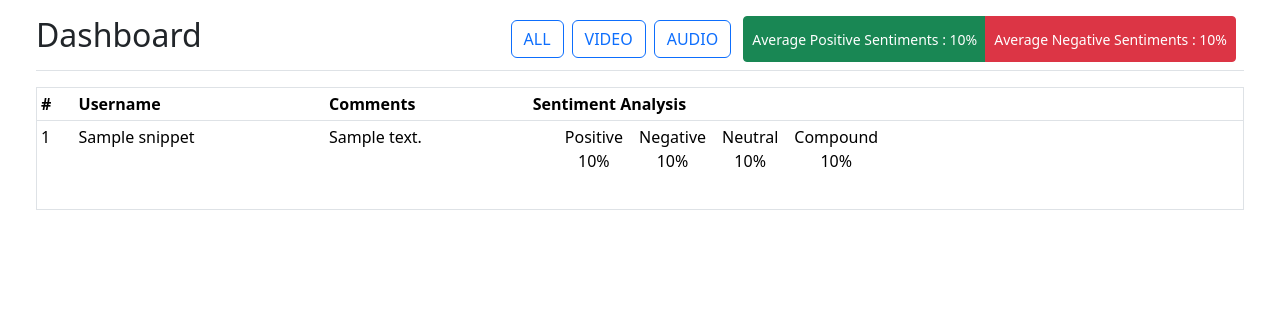
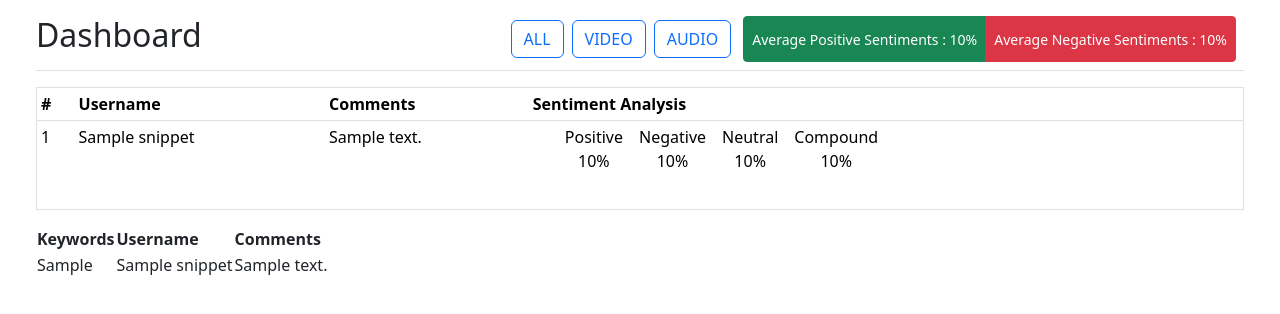
Before and after one commit to uxlabspk/Sentiment-Analyzer, a Flask app: template templates/comments.html in a window 1280 px wide. Shown: the top 314 px of the page. Run offline with Flask 3, Linux system fonts and the light colour scheme; the template is opened without the code that fills it: most values are stand-ins (such as "Sample title", 1, 10 or a date in 2020).

Commit message:
Hamza: Filtered comments functionality added

```diff
--- a/app.py
+++ b/app.py
@@ -38,6 +38,7 @@ def comments():
         positive_Average = 0
         negative_Average = 0
         idType = ''
+        filtered_comments = []
 
         for comment in comments['items']:
             text = comment['snippet']['topLevelComment']['snippet']['textDisplay']
@@ -48,19 +49,27 @@ def comments():
             positive_Average += comment['sentiment']['pos']
             negative_Average += comment['sentiment']['neg']
 
-            if 'audio' in text:
-                idType = 'audio'
-                # break
-            elif 'video' in text:
-                idType = 'video'
-                # break
-            elif 'recommendation' in text:
-                idType = 'recommendations'
-                # break
+            words = text.split(" ")
+            found_keywords = []
+            for word in words:
+                if word in ['audio', 'video', 'recommendation', 'song']:
+                    found_keywords.append(word)
+            if found_keywords:
+                comment['found_keywords'] = found_keywords
+                filtered_comments.append(comment)
 
 
 
-        return render_template('comments.html', comments = comments['items'], avg_positive = round(positive_Average) / 100, avg_negative = round(negative_Average) / 100, contentType = idType)
+        # print(filtered_comments)
+
+        for filtered in filtered_comments:
+            textCom = filtered['snippet']['topLevelComment']['snippet']['textDisplay']
+            print(textCom)
+
+
+
+
+        return render_template('comments.html', comments = comments['items'], avg_positive = round(positive_Average) / 100, avg_negative = round(negative_Average) / 100, contentType = idType, filteredComment=filtered_comments)
 
     else:
         return render_template('index.html')
--- a/templates/comments.html
+++ b/templates/comments.html
@@ -1,9 +1,11 @@
 {% extends "base.html" %} {% block title %} Comments {% endblock %} {% block
 content %}
 <main class="col-md-12 ms-sm-auto px-md-4" style="height: 100vh">
-  <div class="d-flex justify-content-between flex-wrap flex-md-nowrap align-items-center pt-3 pb-2 mb-3 border-bottom">
+  <div
+    class="d-flex justify-content-between flex-wrap flex-md-nowrap align-items-center pt-3 pb-2 mb-3 border-bottom"
+  >
     <h1 class="h2">Dashboard</h1>
-    <div class="btn-toolbar mb-2 mb-md-0 gap-2 ">
+    <div class="btn-toolbar mb-2 mb-md-0 gap-2">
       <div class="btn-container"></div>
 
       <div class="btn-group me-2">
@@ -28,7 +30,7 @@ content %}
       </thead>
       <tbody>
         {% for comment in comments %}
-        <tr id='{{ contentType }}'>
+        <tr id="{{ filteredComment.found_keywords }}">
           <td>{{ loop.index }}</td>
           <td>
             {{
@@ -50,9 +52,41 @@ content %}
             {% else %} N/A {% endif %}
           </td>
         </tr>
+
         {% endfor %}
+
       </tbody>
     </table>
+
+    <table>
+      <tbody>
+        <tr>
+          <th scope="col">Keywords</th>
+          <th scope="col">Username</th>
+          <th scope="col">Comments</th>
+        </tr>
+        {% for comment in filteredComment %}
+        <tr>
+          <td>
+
+            {{ comment.found_keywords }}
+          </td>
+          <td>
+            {{ comment.snippet.topLevelComment.snippet.authorDisplayName.replace('@','')  }}
+
+          </td>
+          <td>
+
+            {{ comment.snippet.topLevelComment.snippet.textDisplay }}
+          </td>
+
+        {% endfor %}
+        </tr>
+      </tbody>
+    </table>
+
   </div>
+
+
 </main>
 {% endblock %}
```
Lines whose indentation alone changed are shown as unchanged.
